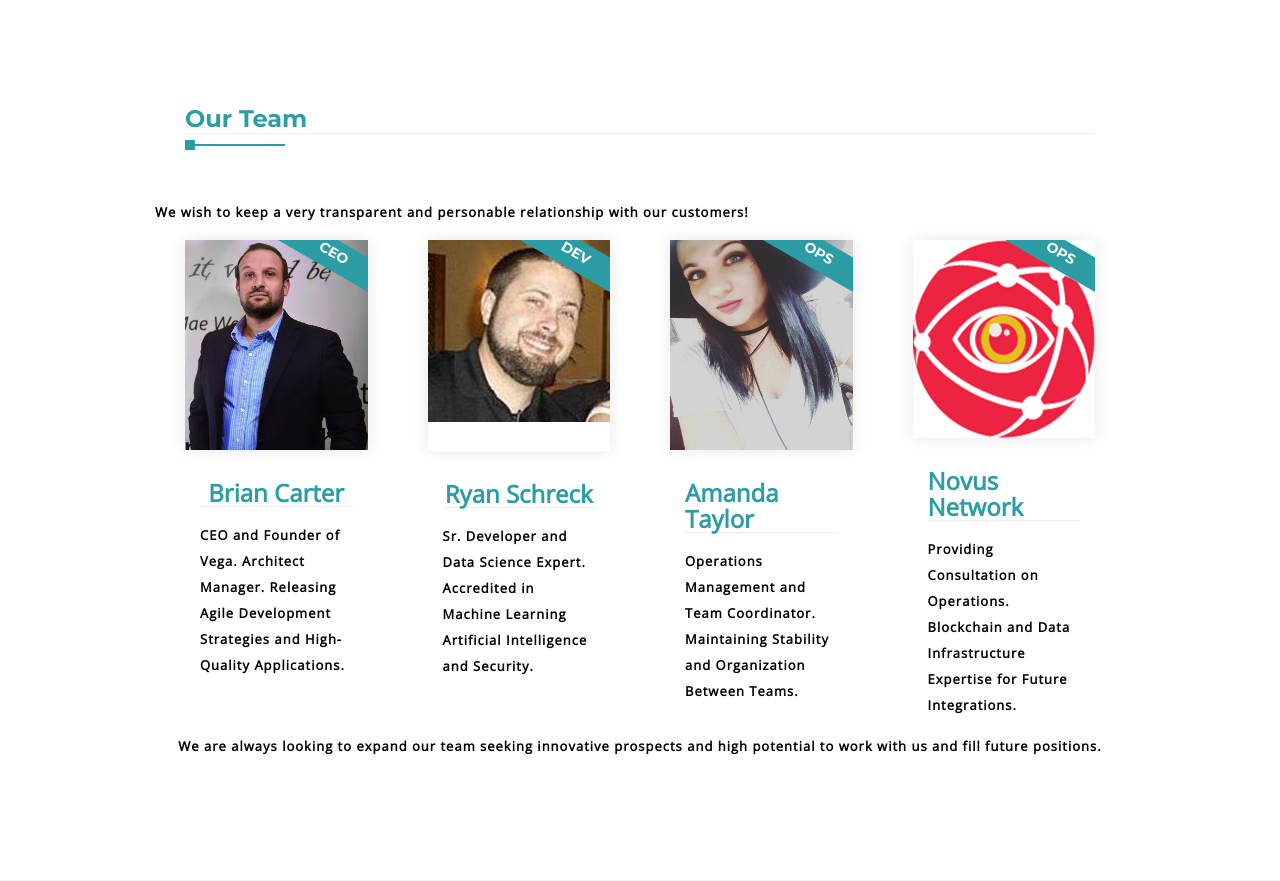
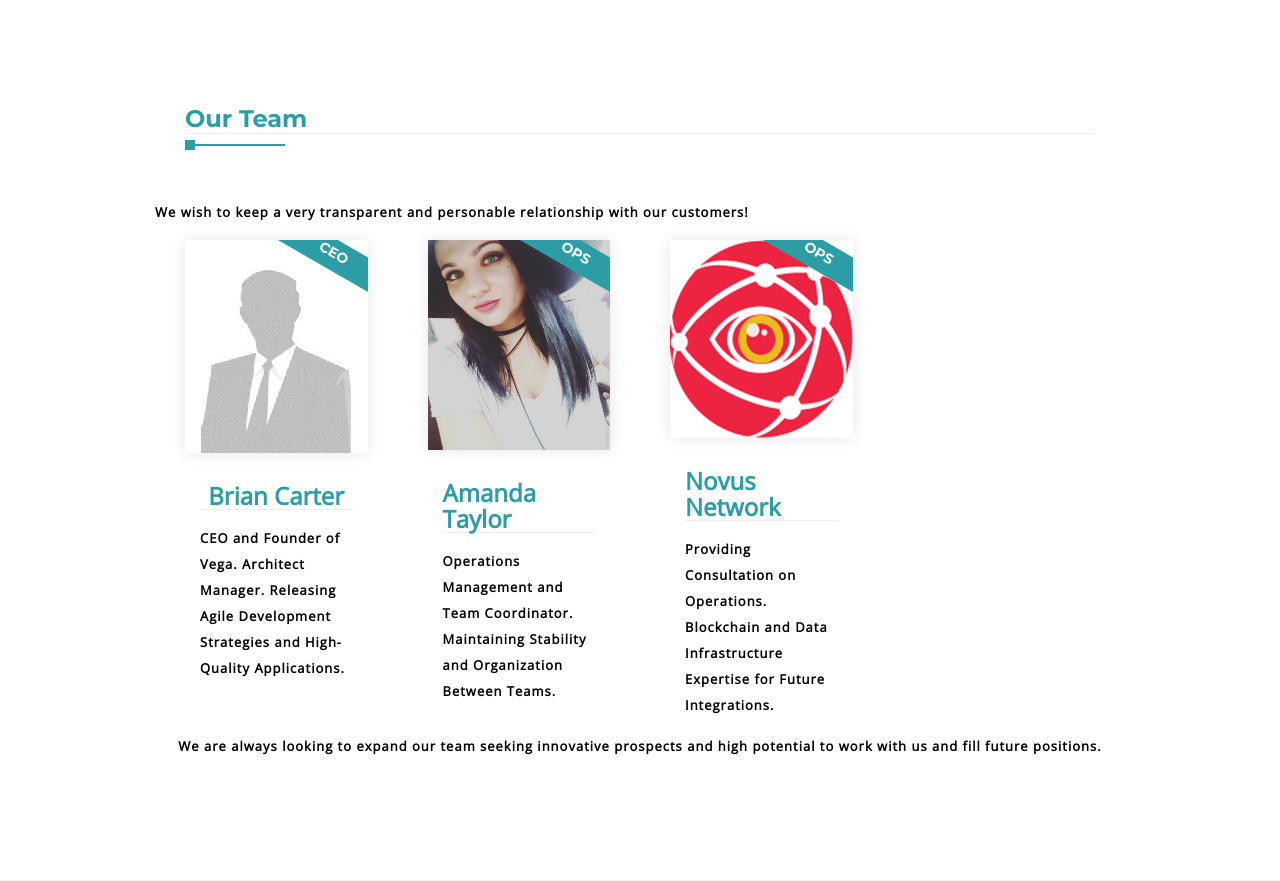
Before and after one commit to VegaAISolutions/VAISWeb, a Flask app: page / in a window 1280 px wide. Shown: the part 3803-4684 px from the top of the page. Run offline with Flask 2, Linux system fonts and the light colour scheme; some libraries are stand-ins or nearby versions.

Commit message:
team change
picture change

```diff
--- a/app/templates/index/index.html
+++ b/app/templates/index/index.html
@@ -432,7 +432,7 @@
 
                     <div class="col-md-3 col-sm-6 col-xs-12">
                         <div class="singal_team">
-                            <img class="img-responsive" src="/static/assets/img/team/b.jpg" alt="">
+                            <img class="img-responsive" src="/static/assets/img/team/nopic.png" alt="">
                             <div class="team-hover">
                                <div class="team_info_text">
                                    <h3>Brian Carter</h3>
@@ -466,40 +466,6 @@
 
                     </div>
                 </div>
-
-                    <div class="col-md-3 col-sm-6 col-xs-12">
-                        <div class="singal_team">
-                            <img class="img-responsive" src="/static/assets/img/team/ry.jpg" alt="" style="padding-bottom: 16%;">
-                            <div class="team-hover">
-                               <div class="team_info_text">
-                                   <h3>Ryan Schreck</h3>
-                                   <p>Data Science / ML Lead</p>
-                                </div>
-                                <div class="team_social">
-                                    <div class="social_item">
-                                        <a href="https://www.linkedin.com/in/ryan-schreck-cissp-60b75622/"><i class="fa fa-linkedin" aria-hidden="true"></i></a>
-                                    </div>
-                                </div>
-                            </div>
-                            <div class="team_member_title">
-                                <h5>Dev</h5>
-                            </div>
-                         </div>
-                    <div class="row">
-
-                        <div class="col-md-12">
-                            <div class="team-blurb-title" align="center">
-                                <h3>Ryan Schreck</h3>
-                            </div>
-                            <div class="team-blurb-text">
-                                <p>Sr. Developer and Data Science Expert. Accredited in Machine
-                                    Learning Artificial Intelligence and Security.</p>
-                            </div>
-                        </div>
-
-                    </div>
-                </div>
-
 
                     <div class="col-md-3 col-sm-6 col-xs-12">
                           <div class="singal_team">
```
Also changed, not shown: app/static/assets/img/team/b.jpg (deleted), app/static/assets/img/team/ry.jpg (deleted).
